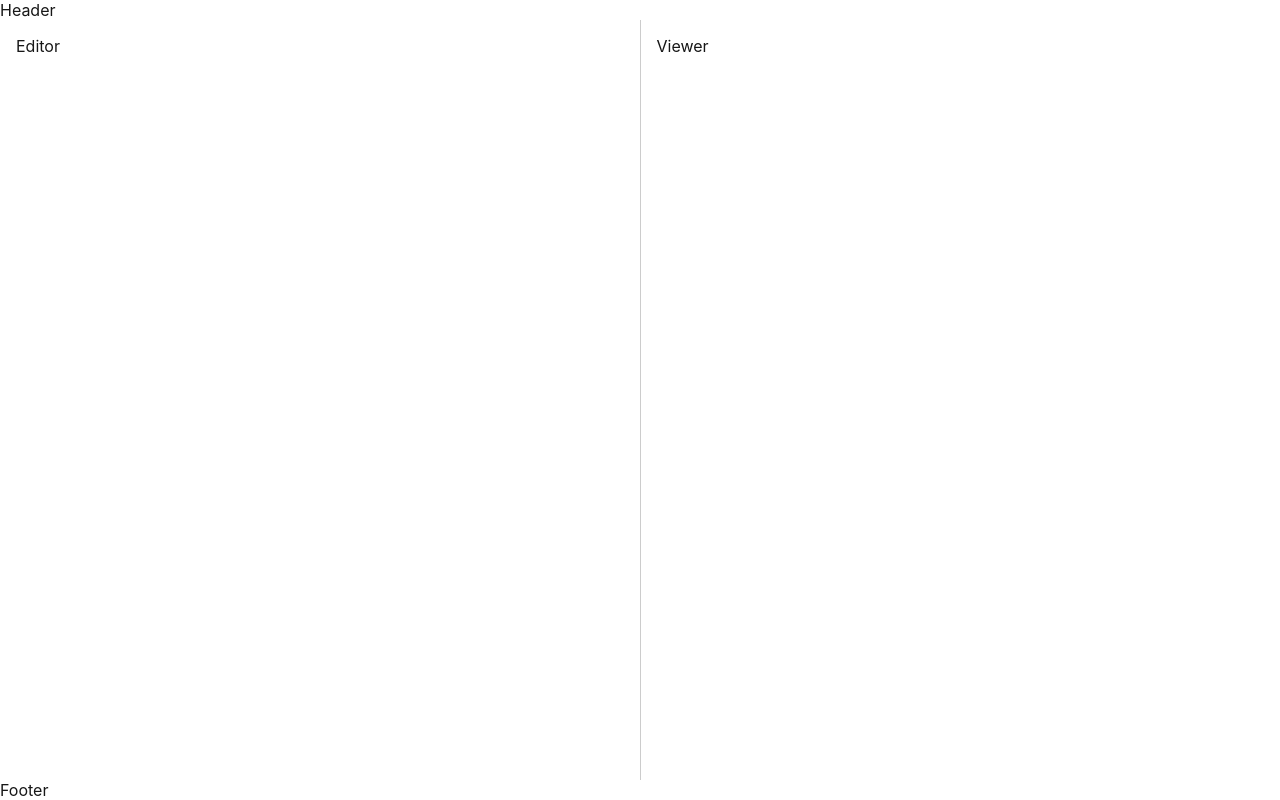
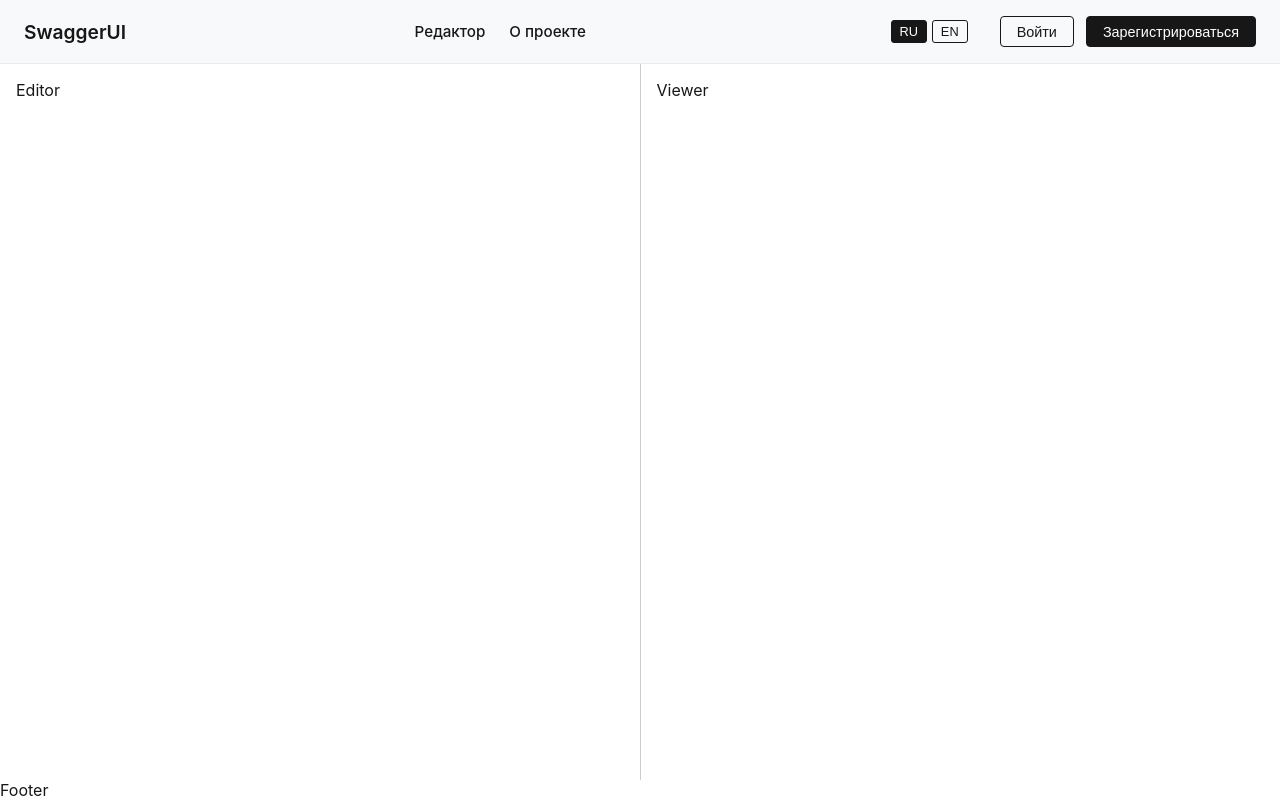
Before and after one commit to theFoxTale/swagger-editor-app, a Next.js app: page / in a window 1280 px wide. Built offline with nearby package versions, Linux system fonts and the light colour scheme.

Commit message:
feat: simple header design

```diff
--- a/src/app/globals.css
+++ b/src/app/globals.css
@@ -44,38 +44,6 @@ body {
   min-height: 100vh;
 }
 
-.header {
-  position: sticky;
-  z-index: 100;
-  top: 0;
-
-  display: flex;
-  align-items: center;
-  justify-content: space-between;
-
-  height: 64px;
-  padding: 0 1.5rem;
-  border-bottom: 1px solid rgb(0 0 0 / 5%);
-
-  background: var(--header-bg);
-
-  transition:
-    box-shadow 0.2s,
-    background 0.2s;
-}
-
-.headerScrolled {
-  background: rgb(255 255 255 / 90%);
-  backdrop-filter: blur(8px);
-  box-shadow: 0 2px 8px rgb(0 0 0 / 8%);
-}
-
-@media (prefers-color-scheme: dark) {
-  .headerScrolled {
-    background: rgb(10 10 10 / 90%);
-  }
-}
-
 .main {
   display: flex;
   flex: 1;
--- /dev/null
+++ b/src/components/Header/Header.module.css
@@ -0,0 +1,146 @@
+.header {
+  position: sticky;
+  z-index: 100;
+  top: 0;
+
+  display: flex;
+  align-items: center;
+  justify-content: space-between;
+
+  height: 64px;
+  padding: 0 1.5rem;
+  border-bottom: 1px solid rgb(0 0 0 / 5%);
+
+  background: var(--header-bg);
+
+  transition:
+    box-shadow 0.3s,
+    background 0.3s;
+}
+
+/* Когда шапка зафиксирована (скролл) */
+.scrolled {
+  background: rgb(255 255 255 / 92%);
+  backdrop-filter: blur(8px);
+  box-shadow: 0 2px 8px rgb(0 0 0 / 8%);
+}
+
+/* Для тёмной темы */
+@media (prefers-color-scheme: dark) {
+  .scrolled {
+    background: rgb(10 10 10 / 92%);
+    box-shadow: 0 2px 8px rgb(0 0 0 / 40%);
+  }
+}
+
+.nav {
+  display: flex;
+  gap: 1.5rem;
+  align-items: center;
+}
+
+.nav a {
+  font-size: 0.95rem;
+  font-weight: 500;
+  color: var(--foreground);
+  text-decoration: none;
+
+  transition: opacity 0.2s;
+}
+
+.nav a:hover {
+  opacity: 0.7;
+}
+
+.authButtons {
+  display: flex;
+  gap: 0.75rem;
+  align-items: center;
+}
+
+.button {
+  cursor: pointer;
+
+  padding: 0.4rem 1rem;
+  border: 1px solid var(--foreground);
+  border-radius: 4px;
+
+  font-size: 0.9rem;
+  color: var(--foreground);
+
+  background: transparent;
+
+  transition:
+    background 0.2s,
+    color 0.2s;
+}
+
+.button:hover {
+  color: var(--background);
+  background: var(--foreground);
+}
+
+.buttonPrimary {
+  color: var(--background);
+  background: var(--foreground);
+}
+
+.buttonPrimary:hover {
+  opacity: 0.8;
+}
+
+.buttonsContainer {
+  display: flex;
+  gap: 2rem;
+  align-items: center;
+}
+
+.languageSwitcher {
+  display: flex;
+  gap: 0.3rem;
+  margin-left: 1rem;
+}
+
+.langBtn {
+  cursor: pointer;
+
+  padding: 0.2rem 0.5rem;
+  border: 1px solid var(--foreground);
+  border-radius: 3px;
+
+  font-size: 0.8rem;
+  color: var(--foreground);
+
+  background: transparent;
+}
+
+.langBtn.active {
+  color: var(--background);
+  background: var(--foreground);
+}
+
+.logo {
+  font-size: 1.2rem;
+  font-weight: 600;
+  color: var(--foreground);
+  text-decoration: none;
+}
+
+/* Адаптивность */
+@media (width <= 600px) {
+  .header {
+    flex-wrap: wrap;
+    gap: 0.5rem;
+    height: auto;
+    padding: 0.5rem 1rem;
+  }
+
+  .nav {
+    flex-wrap: wrap;
+    gap: 0.8rem;
+  }
+
+  .authButtons {
+    gap: 0.4rem;
+  }
+}
--- a/src/components/Header/Header.tsx
+++ b/src/components/Header/Header.tsx
@@ -1,3 +1,84 @@
+'use client';
+
+import Link from 'next/link';
+import { useState, useEffect } from 'react';
+
+import styles from './Header.module.css';
+
+//TODO - заменить на Zustand
+const MOCK_AUTH = false;
+
 export const Header = () => {
-  return <header>Header</header>;
+  const [isScrolled, setIsScrolled] = useState(false);
+  const [isAuthenticated, setIsAuthenticated] = useState(MOCK_AUTH);
+
+  useEffect(() => {
+    const handleScroll = () => {
+      setIsScrolled(window.scrollY > 10);
+    };
+    window.addEventListener('scroll', handleScroll);
+    return () => window.removeEventListener('scroll', handleScroll);
+  }, []);
+
+  const handleSignIn = () => {
+    window.location.href = '/auth/sign-in';
+  };
+
+  const handleSignUp = () => {
+    window.location.href = '/auth/sign-up';
+  };
+
+  const handleLogout = () => {
+    //TODO - заменить на Zustand
+    setIsAuthenticated(false);
+  };
+
+  const handleHistory = () => {
+    window.location.href = '/history';
+  };
+
+  return (
+    <header className={`${styles.header} ${isScrolled ? styles.scrolled : ''}`}>
+      {/* Логотип / название */}
+      <Link href="/" className={styles.logo}>
+        SwaggerUI
+      </Link>
+
+      {/* Навигация */}
+      <nav className={styles.nav}>
+        <Link href="/">Редактор</Link>
+        <Link href="/about">О проекте</Link>
+        {isAuthenticated && <Link href="/history">История</Link>}
+      </nav>
+
+      <div className={styles.buttonsContainer}>
+        <div className={styles.languageSwitcher}>
+          <button className={`${styles.langBtn} ${styles.active}`}>RU</button>
+          <button className={styles.langBtn}>EN</button>
+        </div>
+
+        <div className={styles.authButtons}>
+          {!isAuthenticated ? (
+            <>
+              <button className={styles.button} onClick={handleSignIn}>
+                Войти
+              </button>
+              <button className={`${styles.button} ${styles.buttonPrimary}`} onClick={handleSignUp}>
+                Зарегистрироваться
+              </button>
+            </>
+          ) : (
+            <>
+              <button className={styles.button} onClick={handleHistory}>
+                История
+              </button>
+              <button className={styles.button} onClick={handleLogout}>
+                Выйти
+              </button>
+            </>
+          )}
+        </div>
+      </div>
+    </header>
+  );
 };
```
